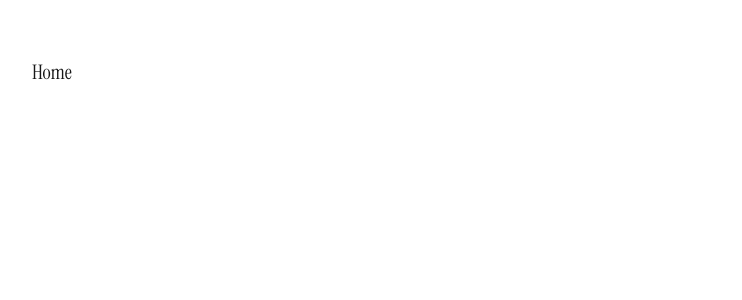
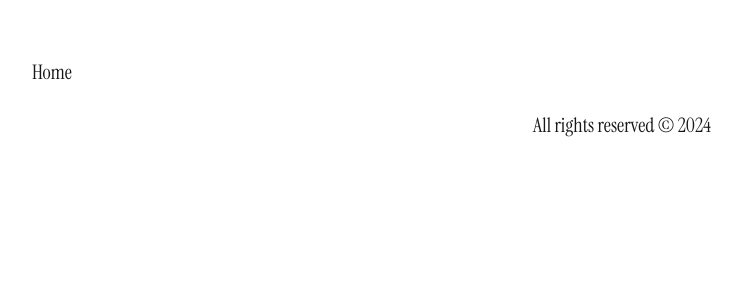
Before and after one commit to zerinoid/iseclaudio-front, a Next.js app: page / in a window 1280 px wide. Shown: the top 300 px of the page, without its empty margins (18-760 px from the left). Built offline with nearby package versions, Linux system fonts and the light colour scheme.

Commit message:
feat: comp footer

```diff
--- a/src/app/layout.tsx
+++ b/src/app/layout.tsx
@@ -2,6 +2,7 @@ import type { Metadata } from 'next'
 import localFont from 'next/font/local'
 import './globals.css'
 import Header from '@/components/Header/Header'
+import Footer from '@/components/Footer/Footer'
 
 const instrumentSerif = localFont({
   src: './fonts/InstrumentSerif-Regular.woff2',
@@ -28,6 +29,7 @@ export default function RootLayout({
       <body className={`${instrumentSerif.className} antialiased`}>
         <Header />
         <main className="container">{children}</main>
+        <Footer />
       </body>
     </html>
   )
--- /dev/null
+++ b/src/components/Footer/Footer.module.css
@@ -0,0 +1,24 @@
+.footer {
+  display: flex;
+  height: 80px;
+  width: 100%;
+  justify-content: center;
+  align-items: center;
+  /* position: absolute; */
+  bottom: 0;
+  left: 0;
+}
+
+@media screen(md) {
+  .footer {
+    height: 30vh;
+    font-size: 2.4rem;
+  }
+
+.footer p {
+  font-size: 48px;
+  font-weight: 400;
+  letter-spacing: -2px;
+}
+
+}
--- /dev/null
+++ b/src/components/Footer/Footer.tsx
@@ -0,0 +1,15 @@
+import { FC, LegacyRef } from 'react'
+import styles from './Footer.module.css'
+
+interface Props {
+  ref: LegacyRef<HTMLDivElement>
+}
+
+const Footer: FC<Props> = ({ ref }) => {
+  return (
+    <footer ref={ref} className={styles.footer}>
+      <p>All rights reserved © 2024</p>
+    </footer>
+  )
+}
+export default Footer
--- a/src/components/Gallery/Gallery.module.css
+++ b/src/components/Gallery/Gallery.module.css
@@ -47,7 +47,7 @@
   left: 50%;
   transform: translate3d(-50%, -50%, 0);
   width: 90vw;
-  height: 700px;
+  height: 580px;
 }
 
 .img img {
@@ -58,16 +58,7 @@
 
 .footer {
   width: 100%;
-  height: 50vh;
-  display: flex;
-  justify-content: center;
-  align-items: center;
-}
-
-.footer h1 {
-  font-size: 48px;
-  font-weight: 400;
-  letter-spacing: -2px;
+  height: 1px;
 }
 
 @media screen(md) {
@@ -78,5 +69,6 @@
 
   .img {
     width: 800px;
+    height: 700px;
   }
 }
--- a/src/components/Gallery/Gallery.tsx
+++ b/src/components/Gallery/Gallery.tsx
@@ -115,9 +115,7 @@ export default function Gallery() {
           )
         })}
 
-        <div ref={footer} className={styles.footer}>
-          <h1>All rights reserved © 2024</h1>
-        </div>
+        <div ref={footer} className={styles.footer}></div>
       </div>
     </>
   )
```
